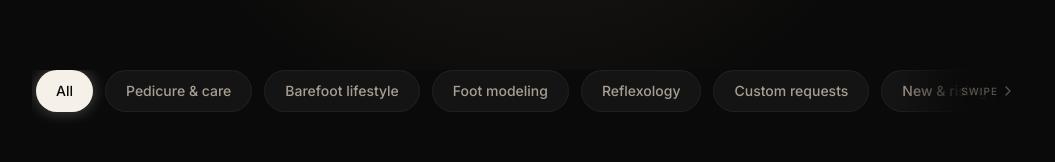
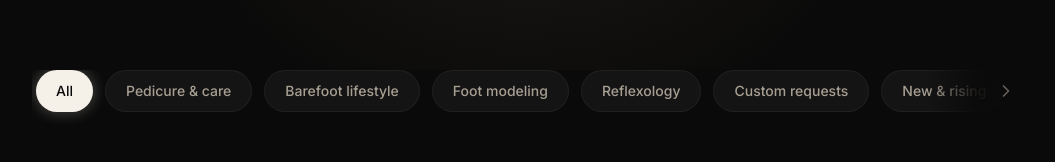
Before and after one commit to realslimkayleee/PO_repo, a React (Vite) app: page / in a window 1280 px wide. Shown: the part 351-513 px from the top of the page, without its empty margins (112-1167 px from the left). Built offline with nearby package versions, Linux system fonts and the light colour scheme; a web font is replaced by a local one.

Commit message:
Remove SWIPE text from category scroll indicator

```diff
--- a/src/pages/Discover.tsx
+++ b/src/pages/Discover.tsx
@@ -46,11 +46,8 @@ export const Discover = () => {
         </div>
 
         {/* Scroll Indicator */}
-        <div className="absolute top-0 right-0 h-[calc(100%-16px)] w-32 bg-gradient-to-l from-ink via-ink/90 to-transparent pointer-events-none flex items-center justify-end pr-2">
-          <div className="flex items-center text-mute/60 animate-pulse">
-            <span className="text-[10px] font-medium uppercase tracking-widest">Swipe</span>
-            <ChevronRight className="w-4 h-4 ml-0.5" />
-          </div>
+        <div className="absolute top-0 right-0 h-[calc(100%-16px)] w-24 bg-gradient-to-l from-ink via-ink/90 to-transparent pointer-events-none flex items-center justify-end pr-2">
+          <ChevronRight className="w-5 h-5 text-mute/70 animate-pulse" />
         </div>
       </section>
 
```
